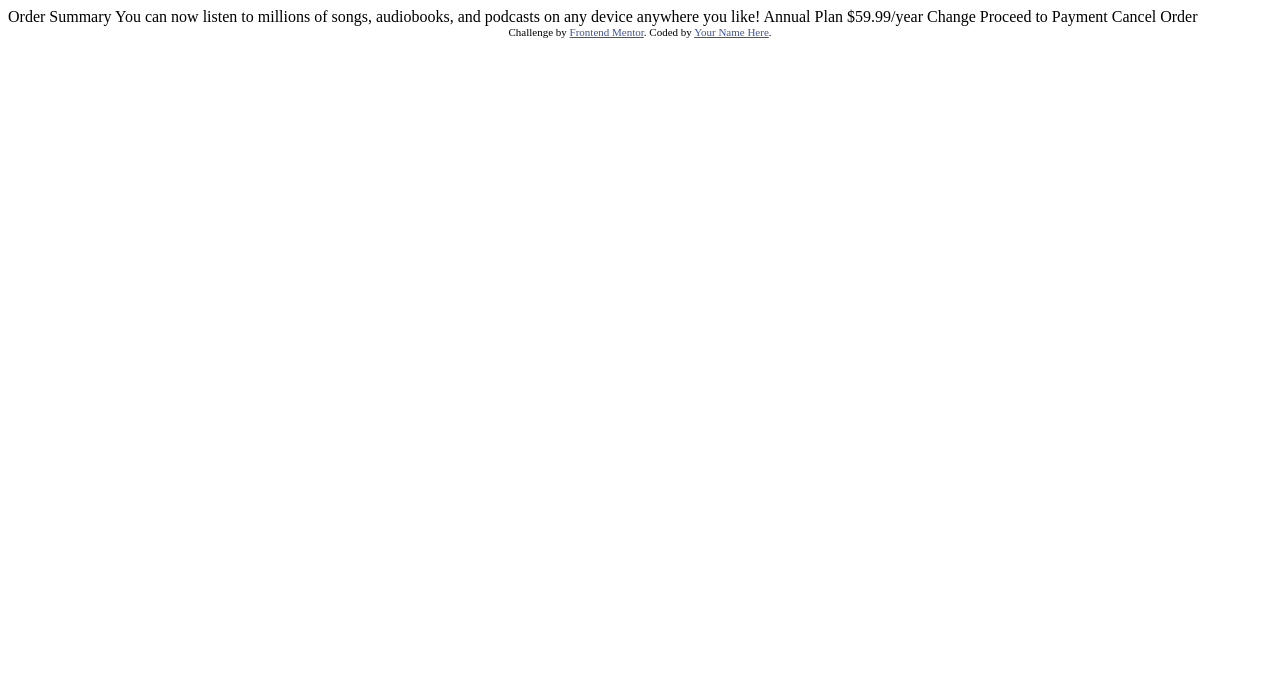
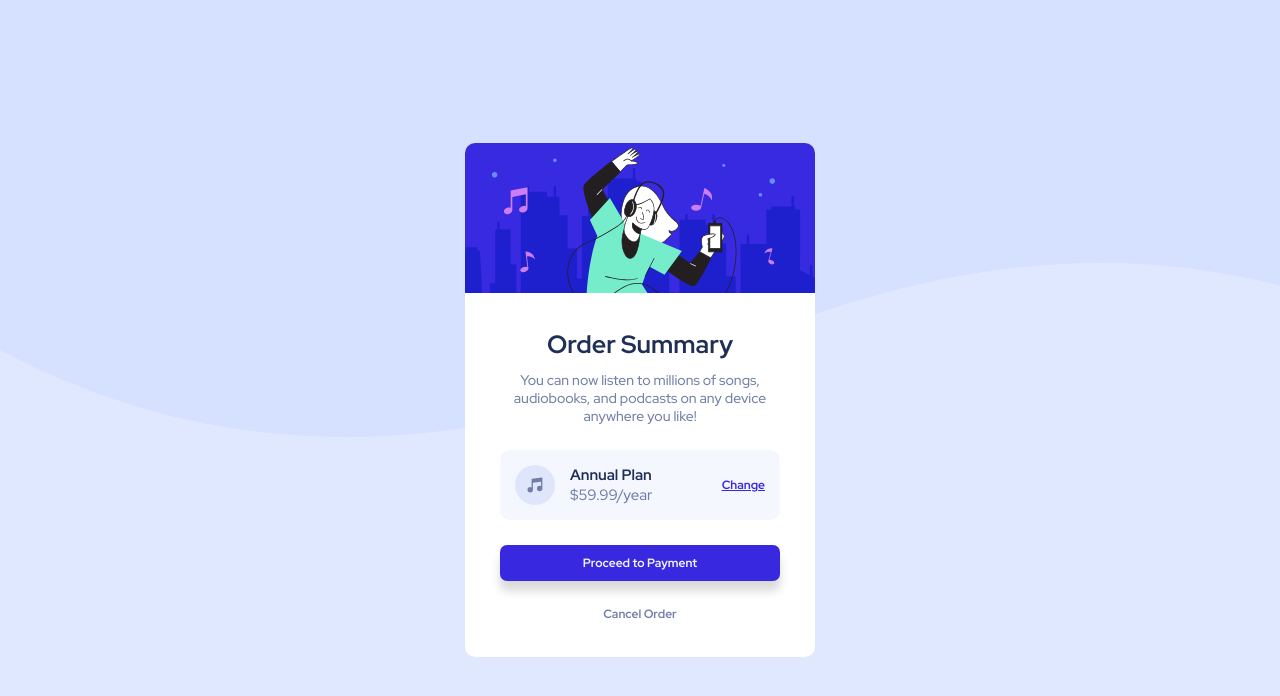
Before and after one commit to Musread/order-card, a website: page index.html in a window 1280 px wide. Drawn offline with Linux system fonts and the light colour scheme.

Commit message:
Make Order Card component

```diff
--- a/index.html
+++ b/index.html
@@ -1,37 +1,60 @@
 <!DOCTYPE html>
 <html lang="en">
-<head>
-  <meta charset="UTF-8">
-  <meta name="viewport" content="width=device-width, initial-scale=1.0"> <!-- displays site properly based on user's device -->
+  <head>
+    <meta charset="UTF-8" />
+    <meta name="viewport" content="width=device-width, initial-scale=1.0" />
+    <!-- displays site properly based on user's device -->
 
-  <link rel="icon" type="image/png" sizes="32x32" href="./images/favicon-32x32.png">
+    <link
+      rel="icon"
+      type="image/png"
+      sizes="32x32"
+      href="./images/favicon-32x32.png"
+    />
+    <link
+      href="https://fonts.googleapis.com/css2?family=Red+Hat+Display:wght@500;700;900&display=swap"
+      rel="stylesheet"
+    />
+    <link rel="stylesheet" href="app.css" />
 
-  <title>Frontend Mentor | Order summary card</title>
+    <title>Frontend Mentor | Order summary card</title>
+  </head>
+  <body>
+    <main class="container">
+      <div class="order">
+        <div class="order__header"></div>
+        <div class="order__content">
+          <div class="order__description">
+            <h1 class="order__title">Order Summary</h1>
+            <p class="order__text">
+              You can now listen to millions of songs, audiobooks, and podcasts
+              on any device anywhere you like!
+            </p>
+          </div>
+          <div class="order__summary">
+            <img
+              src="images/icon-music.svg"
+              alt="order-logo"
+              class="order__logo"
+            />
+            <h2 class="order__name">Annual Plan</h2>
+            <span class="order__price">$59.99/year</span>
+            <a href="#" class="order__change">Change</a>
+          </div>
+          <a href="#" class="btn-primary">Proceed to Payment</a>
+          <a href="#" class="order__cancel">Cancel Order</a>
+        </div>
+      </div>
+    </main>
+    <!-- Order Summary You can now listen to millions of songs, audiobooks, and
+    podcasts on any device anywhere you like! Annual Plan $59.99/year Change
+    Proceed to Payment Cancel Order -->
 
-  <!-- Feel free to remove these styles or customise in your own stylesheet 👍 -->
-  <style>
-    .attribution { font-size: 11px; text-align: center; }
-    .attribution a { color: hsl(228, 45%, 44%); }
-  </style>
-</head>
-<body>
-
-  Order Summary
-
-  You can now listen to millions of songs, audiobooks, and podcasts on any
-  device anywhere you like!
-
-  Annual Plan
-  $59.99/year
-
-  Change
-
-  Proceed to Payment
-  Cancel Order
-
-  <div class="attribution">
-    Challenge by <a href="https://www.frontendmentor.io?ref=challenge" target="_blank">Frontend Mentor</a>.
-    Coded by <a href="#">Your Name Here</a>.
-  </div>
-</body>
+    <!-- <div class="attribution">
+      Challenge by
+      <a href="https://www.frontendmentor.io?ref=challenge" target="_blank"
+        >Frontend Mentor</a
+      >. Coded by <a href="#">Your Name Here</a>.
+    </div> -->
+  </body>
 </html>
--- /dev/null
+++ b/sass/_base.scss
@@ -0,0 +1,23 @@
+*,
+*::before,
+*::after {
+  margin: 0;
+  padding: 0;
+  box-sizing: border-box;
+}
+
+:root {
+  --primary-color-light: hsl(225, 100%, 94%);
+  --primary-color-dark: hsl(245, 75%, 52%);
+  --primary-color-dark-1: hsla(245, 75%, 52%, 0.5);
+
+  //font-colors
+  --color-dark-blue: hsl(223, 47%, 23%);
+  --color-grey-blue: hsl(224, 23%, 55%);
+  --color-light: hsl(225, 100%, 98%);
+}
+
+html {
+  font-family: "Red Hat Display";
+  font-size: 62.5%;
+}
--- /dev/null
+++ b/sass/_mixins.scss
@@ -0,0 +1,5 @@
+@mixin mobile {
+  @media only screen and (max-width: 23.4375em) {
+    @content;
+  }
+}
--- /dev/null
+++ b/sass/_order.scss
@@ -0,0 +1,91 @@
+.order {
+  display: grid;
+  grid-template-rows: 15rem min-content;
+  width: 35rem;
+  background-color: #fff;
+  border-radius: 1rem;
+  overflow: hidden;
+
+  &__header {
+    background-image: url("images/illustration-hero.svg");
+    background-position: center;
+    background-size: cover;
+  }
+
+  &__content {
+    display: grid;
+    grid-template-rows: min-content;
+    row-gap: 2.5rem;
+    padding: 3.5rem;
+  }
+
+  &__description {
+    display: grid;
+    row-gap: 1rem;
+    justify-items: center;
+    text-align: center;
+  }
+
+  &__title {
+    font-size: 2.5rem;
+    color: var(--color-dark-blue);
+  }
+
+  &__text {
+    font-size: 1.4rem;
+    color: var(--color-grey-blue);
+  }
+
+  &__summary {
+    background-color: var(--color-light);
+    display: grid;
+    grid-template-columns: min-content max-content 1fr;
+    align-items: center;
+    padding: 1.5rem;
+    border-radius: 1rem;
+  }
+
+  &__logo {
+    width: 4rem;
+    grid-row: 1 / span 2;
+    margin-right: 1.5rem;
+  }
+
+  &__name {
+    color: var(--color-dark-blue);
+  }
+
+  &__price {
+    color: var(--color-grey-blue);
+    font-size: 1.5rem;
+  }
+
+  &__change:link,
+  &__change:visited {
+    font-size: 1.2rem;
+    font-weight: 700;
+    color: var(--primary-color-dark);
+    grid-row: 1 / span 2;
+    grid-column: 3 / -1;
+    justify-self: end;
+    cursor: pointer;
+  }
+
+  &__change:hover {
+    color: var(--primary-color-dark-1);
+    text-decoration: none;
+  }
+
+  &__cancel:link,
+  &__cancel:visited {
+    font-size: 1.2rem;
+    font-weight: 700;
+    justify-self: center;
+    text-decoration: none;
+    color: var(--color-grey-blue);
+  }
+
+  &__cancel:hover {
+    color: var(--color-dark-blue);
+  }
+}
--- /dev/null
+++ b/sass/_page.scss
@@ -0,0 +1,42 @@
+body {
+  background-image: url("images/pattern-background-desktop.svg");
+  background-color: var(--primary-color-light);
+  background-repeat: no-repeat;
+
+  @include mobile {
+    background-image: url("images/pattern-background-mobile.svg");
+  }
+}
+
+.container {
+  position: absolute;
+  top: 50%;
+  left: 50%;
+  transform: translate(-50%, -50%);
+}
+
+.attribution {
+  font-size: 11px;
+  text-align: center;
+}
+.attribution a {
+  color: hsl(228, 45%, 44%);
+}
+
+.btn-primary:link,
+.btn-primary:visited {
+  font-size: 1.2rem;
+  font-weight: 700;
+  text-decoration: none;
+  color: var(--color-light);
+  background-color: var(--primary-color-dark);
+  padding: 1rem 2rem;
+  border-radius: 0.7rem;
+  text-align: center;
+  box-shadow: 0 1rem 1rem rgba(0, 0, 0, 0.15);
+  cursor: pointer;
+}
+
+.btn-primary:hover {
+  background-color: var(--primary-color-dark-1);
+}
--- /dev/null
+++ b/sass/main.scss
@@ -0,0 +1,4 @@
+@import "mixins";
+@import "base";
+@import "page";
+@import "order";
```
Also changed, not shown: app.css (added).
